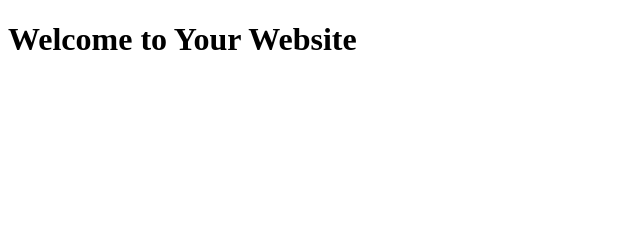
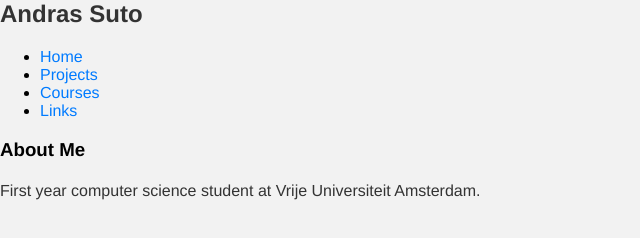
Before and after one commit to andrassuto/andrassuto.github.io, a plain HTML site: page index.html in a window 1280 px wide. Shown: the whole page, without its empty margins (0-640 px from the left). Drawn offline with Linux system fonts and the light colour scheme.

Commit message:
initial structure

```diff
--- /dev/null
+++ b/css/index.css
@@ -0,0 +1,44 @@
+/* Reset default browser styles */
+body, h1, p {
+    margin: 0;
+    padding: 0;
+}
+
+/* Set a background color and font for the body */
+body {
+    background-color: #f2f2f2;
+    font-family: 'Helvetica', 'Arial', sans-serif;
+}
+
+/* Center the content on the page */
+.container {
+    max-width: 960px;
+    margin: 0 auto;
+    padding: 20px;
+}
+
+/* Style the heading */
+h1 {
+    font-size: 24px;
+    font-weight: bold;
+    color: #333;
+    margin-bottom: 20px;
+}
+
+/* Style the paragraphs */
+p {
+    font-size: 16px;
+    line-height: 1.5;
+    color: #333;
+    margin-bottom: 10px;
+}
+
+/* Style links */
+a {
+    color: #007bff;
+    text-decoration: none;
+}
+
+a:hover {
+    text-decoration: underline;
+}
--- a/index.html
+++ b/index.html
@@ -1,16 +1,29 @@
 <!DOCTYPE html>
 <html>
 <head>
-    <title>Your Website Title</title>
+    <meta charset="utf-8">
+    <link rel = "stylesheet" href = "css/index.css"/>
+    <title>About</title>
 </head>
 <body>
     <header>
-        <h1>Welcome to Your Website</h1>
-        <!-- Add your navigation menu here -->
+        <h1>Andras Suto</h1>
+        <nav>
+            <ul>
+                <li><a href="index.html">Home</a></li>
+                <li><a href="projects.html">Projects</a></li>
+                <li><a href="courses.html">Courses</a></li>
+                <li><a href="contact.html">Links</a></li>
+            </ul>
     </header>
 
     <main>
-        <!-- Add your content here -->
+        <div class = "main-text">
+            <h3>About Me</h3>
+            <p>
+                First year computer science student at Vrije Universiteit Amsterdam.
+            </p>
+        </div>
     </main>
 
     <footer>
```
Also changed, not shown: contact.html (added), courses.html (added), css/contact.css (added), css/courses.css (added), css/projects.css (added), projects.html (added), 1 other file.
